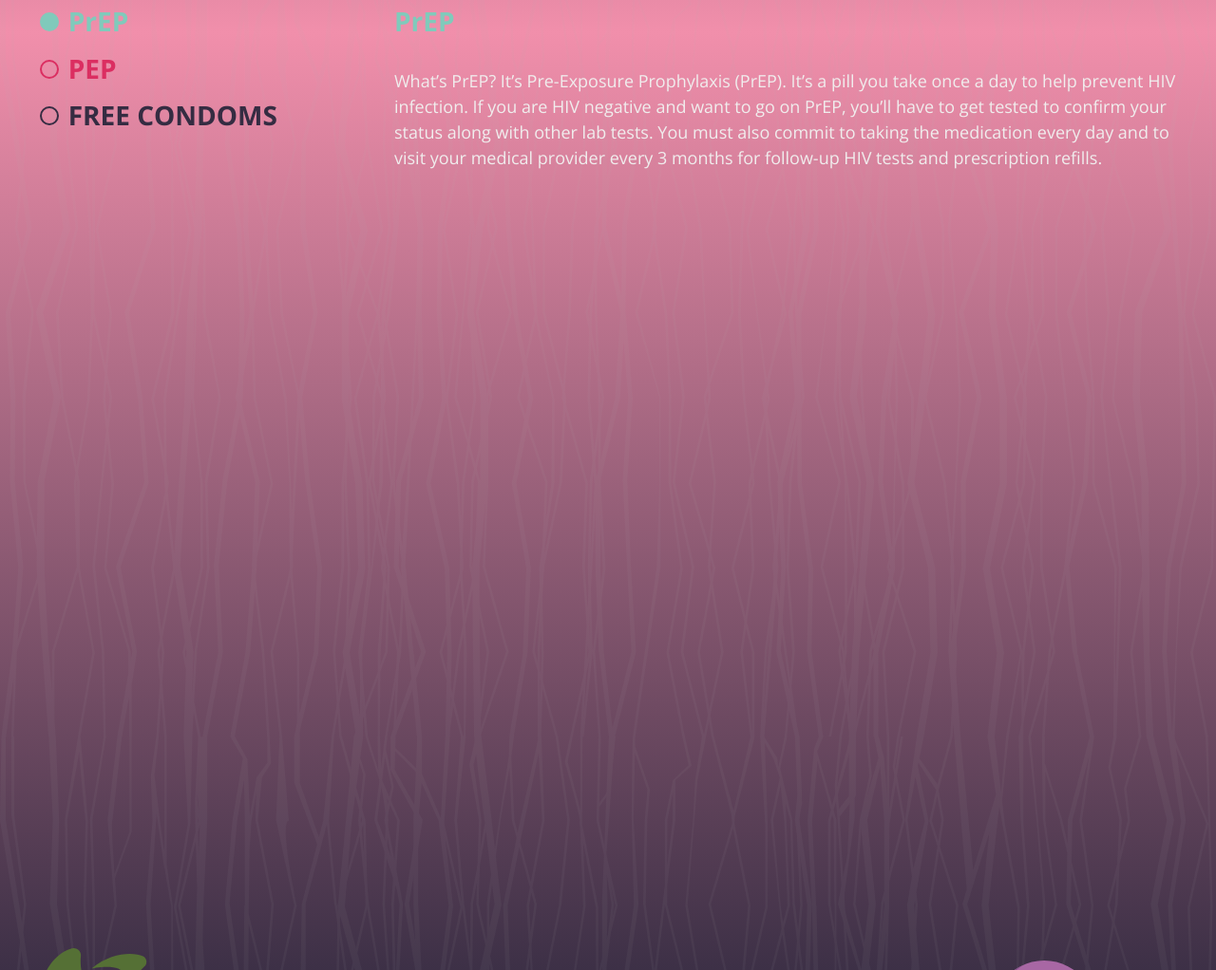
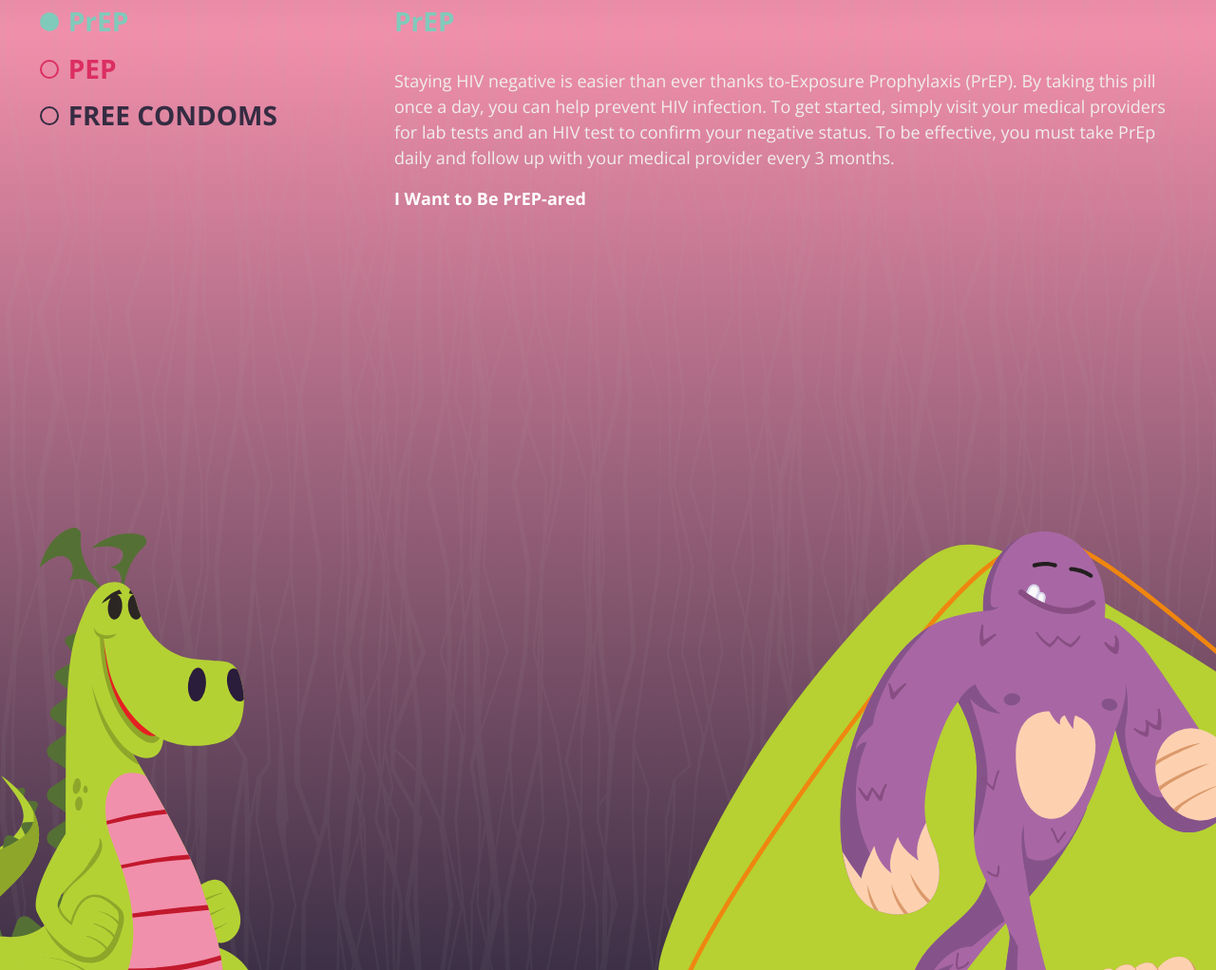
Before and after one commit to twhite1416/hivaz, a plain HTML site: page index.html in a window 1280 px wide. Shown: the part 1630-2652 px from the top of the page at 95% size. Drawn offline with nearby package versions, Linux system fonts and the light colour scheme.

Commit message:
animations

```diff
--- a/css/style.css
+++ b/css/style.css
@@ -107,6 +107,26 @@ img {
 }
 .green {
 	color: #B6D131;
+}
+a {
+	color: white;
+	font-weight: bold;
+	display: inline-block;
+	text-decoration: none !important;
+}
+a::after {
+	content: '';
+    display: block;
+    width: 0;
+    height: 2px;
+    background: #FFF;
+    transition: width .3s;
+}
+a:hover {
+	color: white;
+}
+a:hover::after {
+    width: 120%;
 }
 h3.toggle {
 	cursor: pointer;
--- a/index.html
+++ b/index.html
@@ -67,15 +67,18 @@
                     <div class="height-container hideme">
                         <div class="prep toggleable show">
                             <h3 class="seafoam"><span class="ttn">PrEP</span></h3>
-                            <p>What’s PrEP? It’s Pre-Exposure Prophylaxis (PrEP). It’s a pill you take once a day to help prevent HIV infection. If you are HIV negative and want to go on PrEP, you’ll have to get tested to confirm your status along with other lab tests. You must also commit to taking the medication every day and to visit your medical provider every 3 months for follow-up HIV tests and prescription refills.</p>
+                            <p>Staying HIV negative is easier than ever thanks to-Exposure Prophylaxis (PrEP).  By taking this pill once a day, you can help prevent HIV infection. To get started, simply visit your medical providers for lab tests and an HIV test to confirm your negative status. To be effective, you must take PrEp daily and follow up with your medical provider every 3 months.</p>
+                            <a href="https://hivaz.org/hiv-free/prep">I Want to Be PrEP-ared</a>
                         </div>
                         <div class="pep toggleable">
                             <h3 class="magenta">PEP</h3>
-                            <p>Lorem ipsum dolor sit amet, consectetur adipiscing elit. Aenean lacinia sollicitudin sem eu condimentum. Proin placerat, lacus nec dignissim malesuada, risus est mollis eros, eu tempor felis eros malesuada purus. Nam maximus rhoncus arcu, a ultricies nulla venenatis feugiat.</p>
+                            <p>Condoms and PrEP should always be your first choices in preventing HIV infection. But if an accident should happen, PEP is there to help. PEP stands for Post-Exposure Prophylaxis and can be used for morning-after prevention. To be effective, PEP treatment must begin within 72 hours of exposure and continue for 28 days. Your specific PEP treatment will be determined by your medical provider based on how you were exposed to HIV. </p>
+                            <a href="https://hivaz.org/hiv-free/pep">I Put Some PEP in My Step</a>
                         </div>
                         <div class="free-condoms toggleable">
                             <h3 class="purple">FREE CONDOMS</h3>
-                            <p>Lorem ipsum dolor sit amet, consectetur adipiscing elit. Aenean lacinia sollicitudin sem eu condimentum. Proin placerat, lacus nec dignissim malesuada, risus est mollis eros, eu tempor felis eros malesuada purus. Nam maximus rhoncus arcu, a ultricies nulla venenatis feugiat.</p>
+                            <p>It's always a good idea to put it on before you get it on. In fact, using a condom makes sex 10,000 times safer than not using one. So help yourself to some free condoms, and let's keep everybody out of the danger zone.</p>
+                            <a href="https://www.nicepackage.org">You Had Me at Free Condoms</a>
                         </div>
                     </div>
                 </div>
@@ -85,10 +88,10 @@
         <section class="monsters">
             <div class="row justify-content-around">
                 <div class="col-md-4">
-                    <img class="dragon large" src="/img/dragon.svg" alt=""  smooth-parallax start-position-y="1" end-position-y="-0.3"/>
+                    <img class="dragon large" src="/img/dragon.svg" alt=""  smooth-parallax start-position-y="0.3" end-position-y="-0.3"/>
                 </div>
                 <div class="col-md-6">
-                    <img class="bigfoot d-none d-md-block" src="/img/bigfoot.svg" alt=""  smooth-parallax start-position-y="1" end-position-y="-0.3"/>
+                    <img class="bigfoot d-none d-md-block" src="/img/bigfoot.svg" alt="" smooth-parallax start-position-y="0.3" end-position-y="-0.5"/>
                 </div>
             </div>
             <div class="row justify-content-around">
@@ -116,7 +119,7 @@
                     <h3 class="purple hideme">Positive or negative, insured or not - you've got options.</h3>
                 </div>
                 <div class="col-md-5">
-                    <img class="mermaid d-none d-md-block large" src="../img/mermaid.svg" alt="mermaid" smooth-parallax start-position-y="1.5" end-position-y="-0.3" />
+                    <img class="mermaid d-none d-md-block large" src="../img/mermaid.svg" alt="mermaid" smooth-parallax start-position-y="1.2" end-position-y="-0.2" />
                     <p class="purple hideme">No matter who you are or what your status is, HIVAZ.org can help you find resources for testing, treatment, and prevention. You might even quality for free or low-cost assistance programs. Because everyone deserves care. Even mermaids. </p>
                 </div>
             </div>
```
